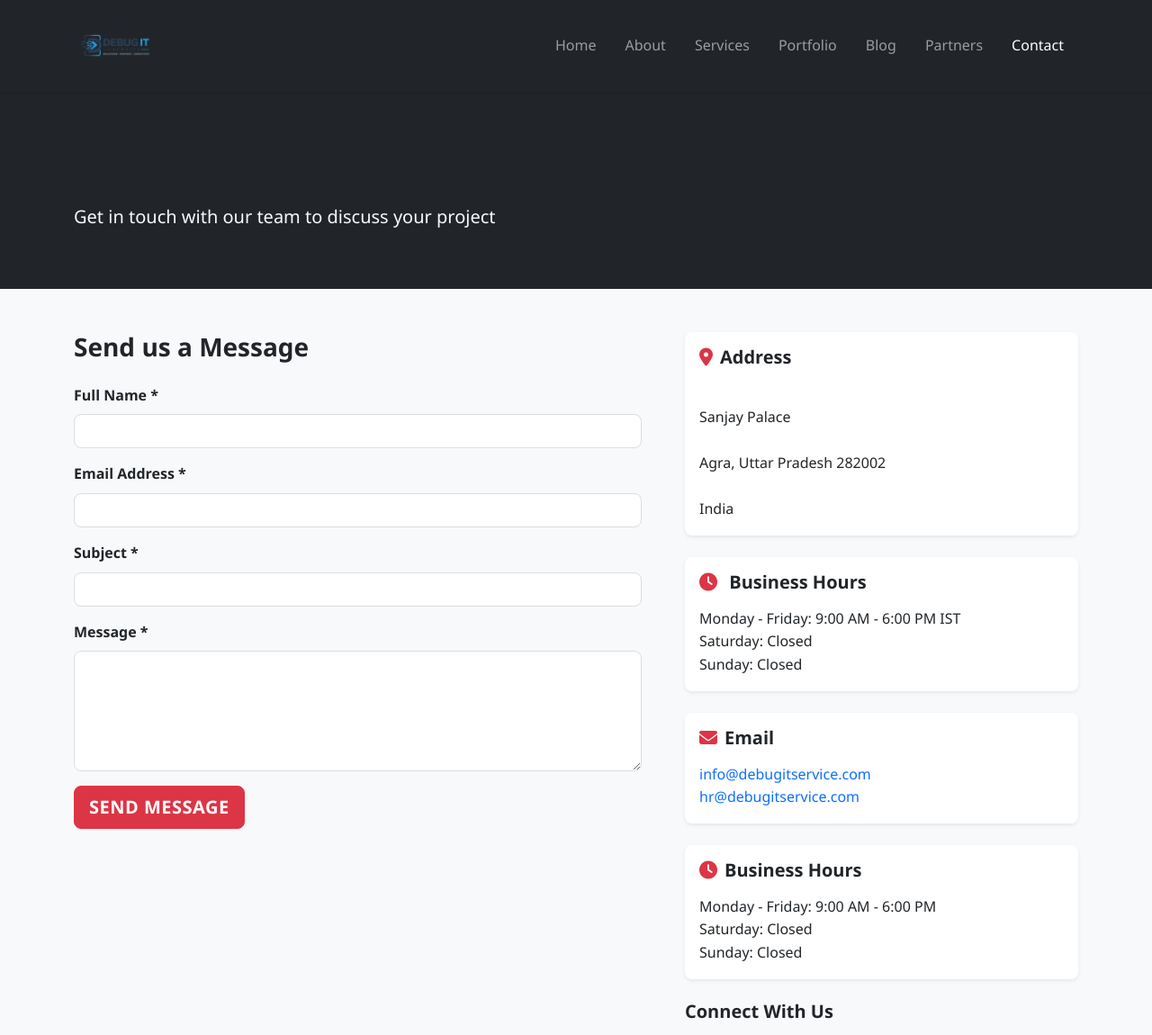
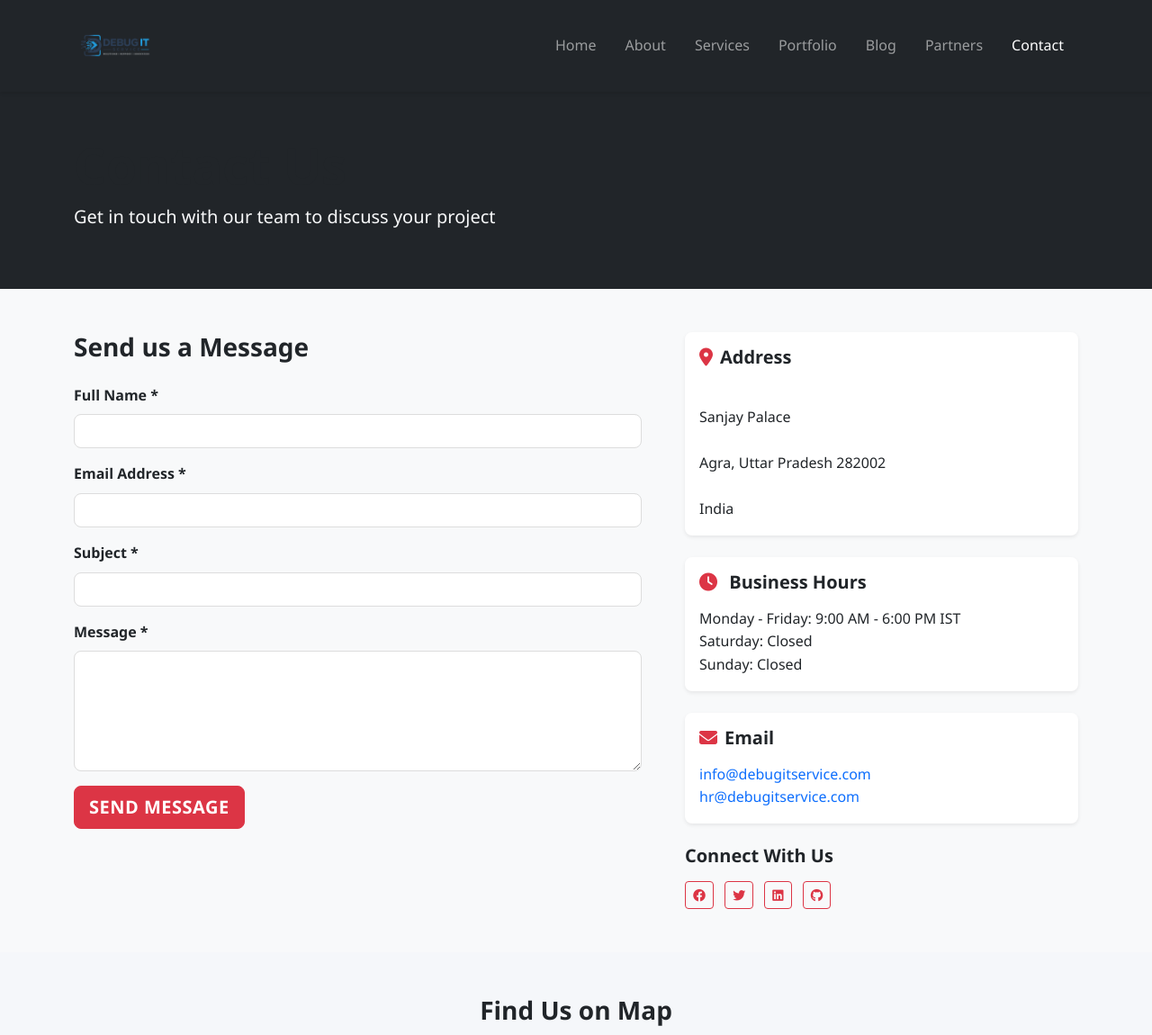
Before and after one commit to mishrahf/DEBUG-IT-SERVICE, a Django app: page /contact/ in a window 1280 px wide. Shown: the top 1150 px of the page at 90% size. Run offline with Django 4.2, Linux system fonts and the light colour scheme.

Commit message:
Remove duplicate business hours from contact.html
Removed business hours section from contact page.

```diff
--- a/debug_website/templates/home/contact.html
+++ b/debug_website/templates/home/contact.html
@@ -87,19 +87,6 @@
                     </div>
                 </div>
 
-                <div class="card border-0 shadow-sm">
-                    <div class="card-body">
-                        <h5 class="card-title mb-3">
-                            <i class="fas fa-clock text-danger me-2"></i>Business Hours
-                        </h5>
-                        <p class="card-text">
-                            Monday - Friday: 9:00 AM - 6:00 PM<br>
-                            Saturday: Closed<br>
-                            Sunday: Closed
-                        </p>
-                    </div>
-                </div>
-
                 <!-- Social Links -->
                 <div class="mt-4">
                     <h5 class="mb-3">Connect With Us</h5>
```
